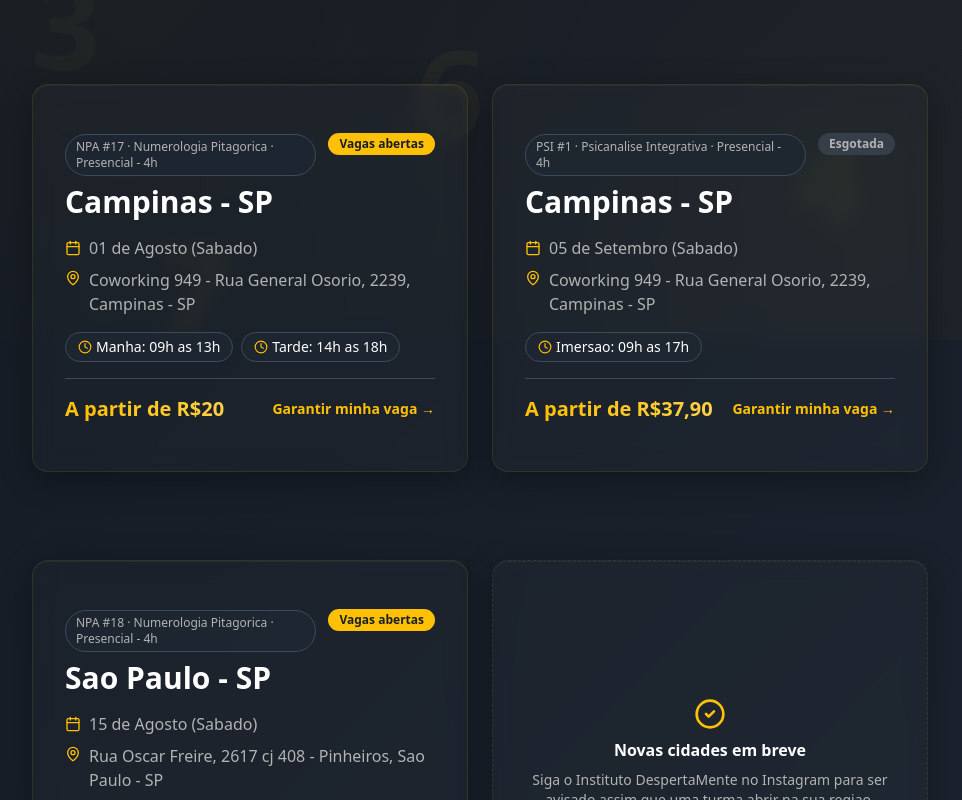
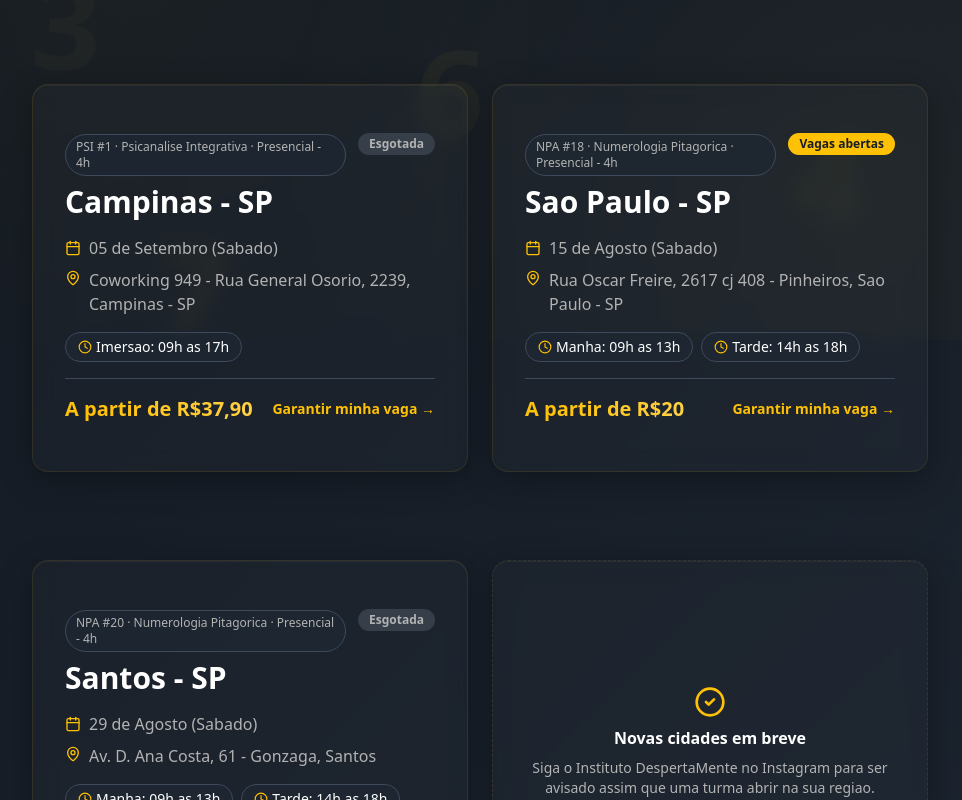
Before and after one commit to pedromurari/idmpelobrasil-turmas, a React (Vite) app: page / in a window 1280 px wide. Shown: the part 460-1260 px from the top of the page, without its empty margins (160-1122 px from the left). Built offline with nearby package versions, Linux system fonts and the light colour scheme; no server answers; the HTML template or start-up script is replaced by a standard one.

Commit message:
feat: remove Campinas #17 (evento passado), adiciona Santos #20
Campinas #17 ja aconteceu (01/08). Santos #20 e a nova estrutura pra
29/08, mesmo endereco da ultima turma de Santos, status em-breve ate
ter repo/checkout proprio.

```diff
--- a/src/data/turmas.ts
+++ b/src/data/turmas.ts
@@ -49,23 +49,6 @@ export type Turma = {
 // linkInscricao segue o padrao de dominio "[cidade].idmpelobrasil.com.br" (confirmar antes de publicar).
 export const turmas: Turma[] = [
   {
-    id: "campinas-17",
-    programa: PROGRAMAS.npa,
-    cidade: "Campinas",
-    estado: "SP",
-    numero: "#17",
-    data: "01 de Agosto",
-    diaSemana: "Sabado",
-    endereco: "Coworking 949 - Rua General Osorio, 2239, Campinas - SP",
-    preco: "R$20",
-    turnos: [
-      { label: "Manha", horario: "09h as 13h", esgotada: false },
-      { label: "Tarde", horario: "14h as 18h", esgotada: false },
-    ],
-    linkInscricao: "https://campinas.idmpelobrasil.com.br",
-    status: "abertas",
-  },
-  {
     id: "campinas-psi-01",
     programa: PROGRAMAS.psi,
     cidade: "Campinas",
@@ -99,4 +82,23 @@ export const turmas: Turma[] = [
     linkInscricao: "https://saopaulo.idmpelobrasil.com.br",
     status: "abertas",
   },
+  {
+    id: "santos-20",
+    programa: PROGRAMAS.npa,
+    cidade: "Santos",
+    estado: "SP",
+    numero: "#20",
+    data: "29 de Agosto",
+    diaSemana: "Sabado",
+    endereco: "Av. D. Ana Costa, 61 - Gonzaga, Santos",
+    preco: "R$20",
+    turnos: [
+      { label: "Manha", horario: "09h as 13h", esgotada: false },
+      { label: "Tarde", horario: "14h as 18h", esgotada: false },
+    ],
+    // TODO: repo/deploy novo ainda nao existe - o #14 e #16 antigos estao desatualizados
+    // (data de 06/06), precisa de estrutura nova antes de publicar o link real.
+    linkInscricao: "https://santos.idmpelobrasil.com.br",
+    status: "em-breve",
+  },
 ];
```
